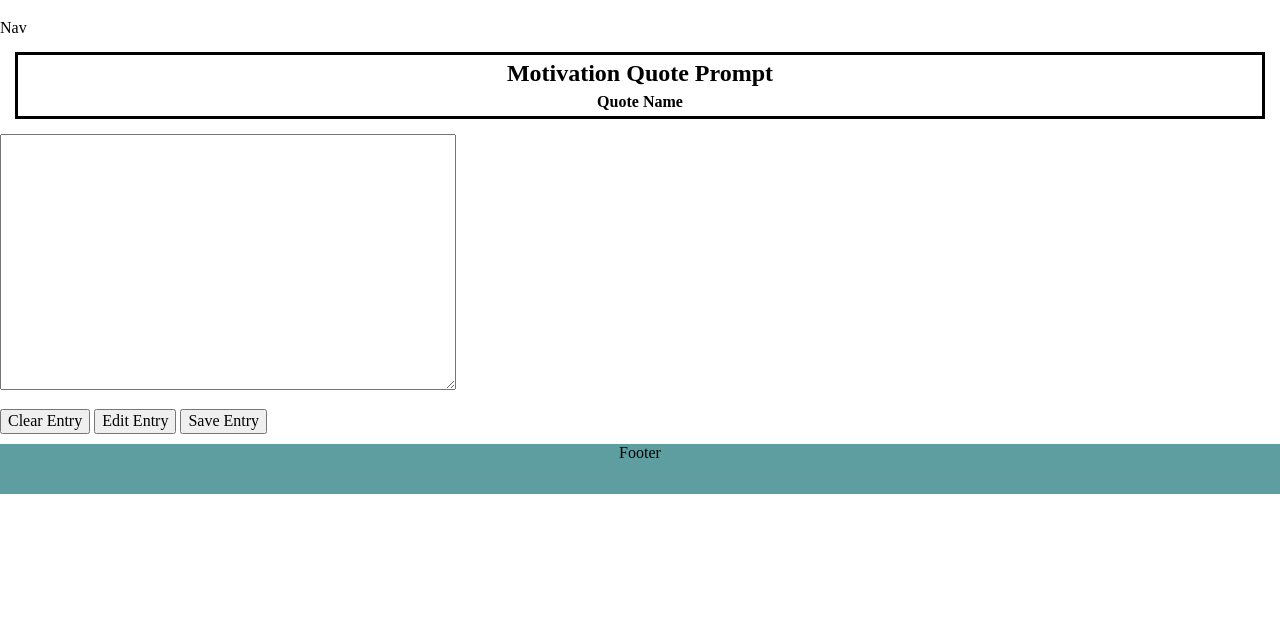
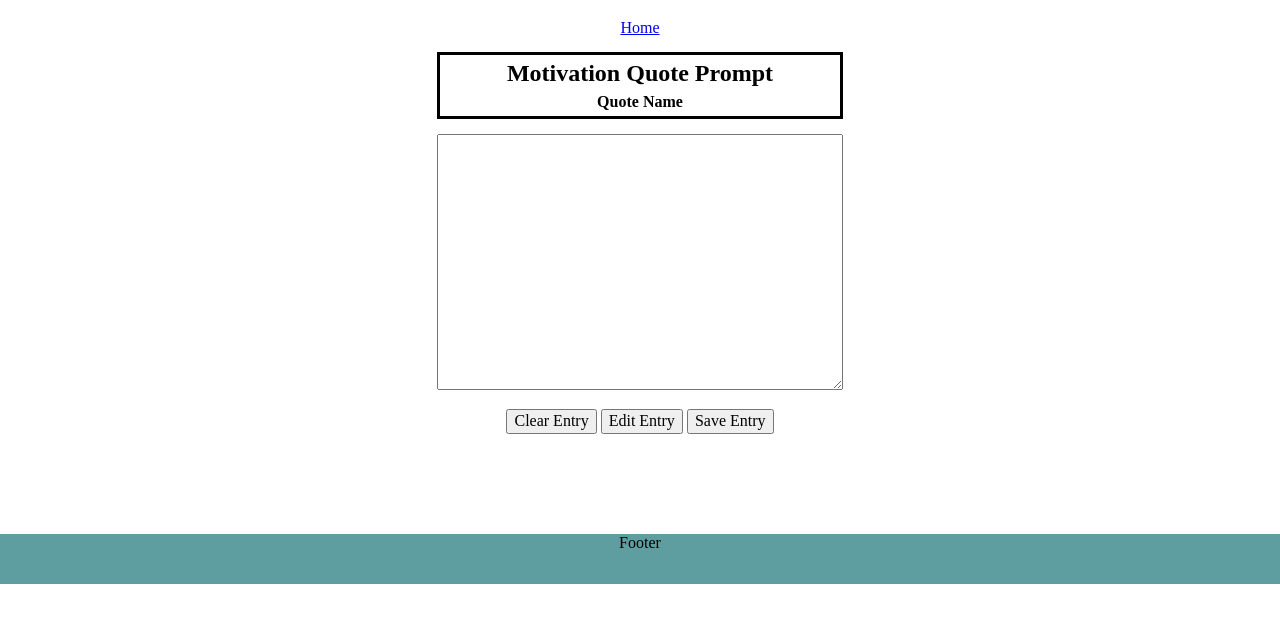
Before and after one commit to KGood93/statsAppWire, a plain HTML site: page PostPage/entry.html in a window 1280 px wide. Shown: the part 61-684 px from the top of the page. Drawn offline with nearby package versions, Linux system fonts and the light colour scheme.

Commit message:
adjust spacing for entry

```diff
--- a/PostPage/entry.html
+++ b/PostPage/entry.html
@@ -11,7 +11,9 @@
         <h1>MotiveKate</h1>
     </header>
 
-    <nav role="navigation">Nav</nav>
+    <nav role="navigation">
+      <a href="#" class="homeNav">Home</a>
+    </nav>
 
     <main role="main">
       <div class="entryMain">
--- a/index.css
+++ b/index.css
@@ -42,16 +42,22 @@ footer {
 /* End Landing Page CSS */
 
 /* Start Entry Page CSS */
+.homeNav {
+    display: flex;
+    justify-content: center;
+}
+
 .entryMain {
     display: flex;
     flex-direction: column;
-    justify-content: center;
+    align-items: center;
 }
 
 .motivQuote {
     border: 3px solid black;
     margin: 15px;
     margin-bottom: 0px;
+    width: 400px;
 }
 
 .motivQuote h2 {
@@ -66,9 +72,16 @@ footer {
 
 textarea {
     height: 250px;
-    width: 450px;
+    width: 400px;
     margin-top: 15px;
     margin-bottom: 15px;
+}
+
+.entryButtons{
+    display: flex;
+    flex-direction: row;
+    justify-content: center;
+    margin-bottom: 100px;
 }
 
 .buttons {
@@ -117,9 +130,9 @@ textarea {
     display: flex;
     justify-content: center;
 }
-
 /* End Login Page CSS */
 
+/* Start Registration Page CSS */
 .register {
     border: 3px solid black;
     width: 250px;
@@ -127,3 +140,4 @@ textarea {
     margin-top: 50px;
     margin-bottom: 100px;
 }
+/* End Registration Page CSS */
```
